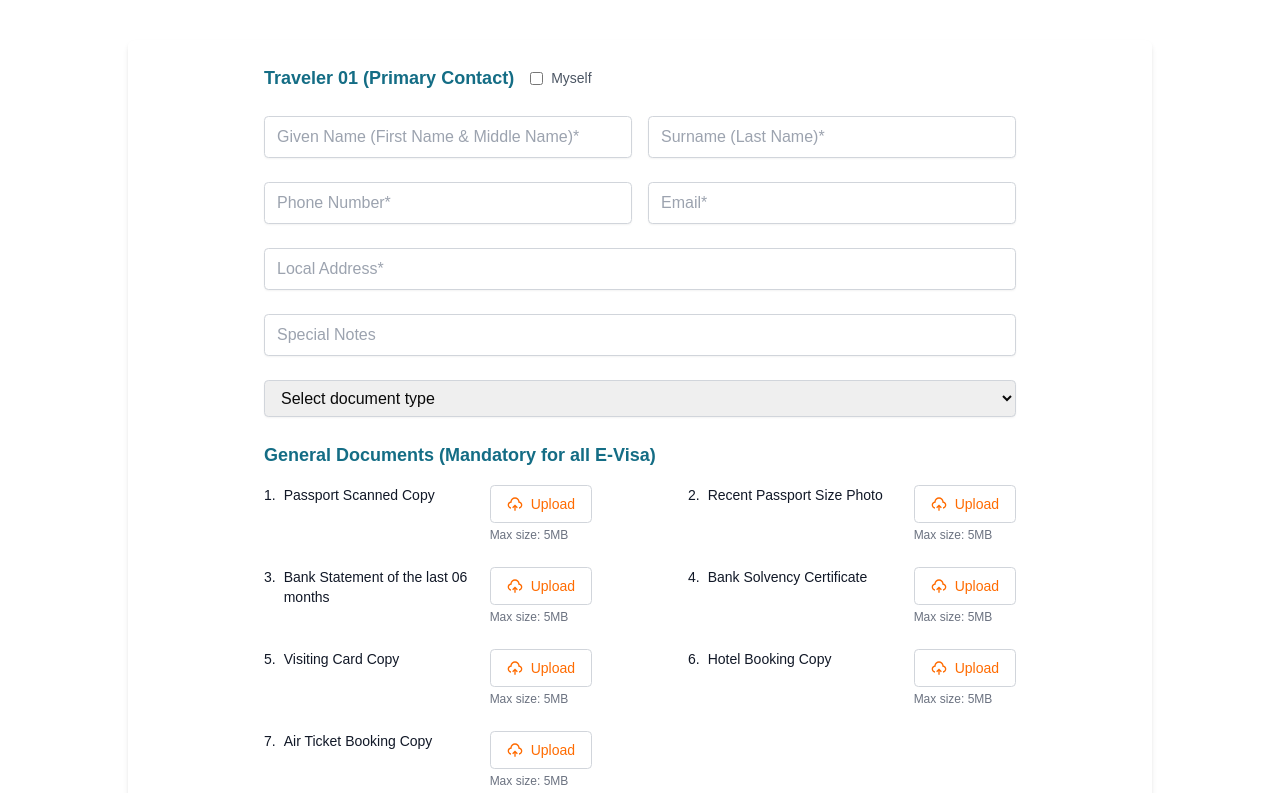
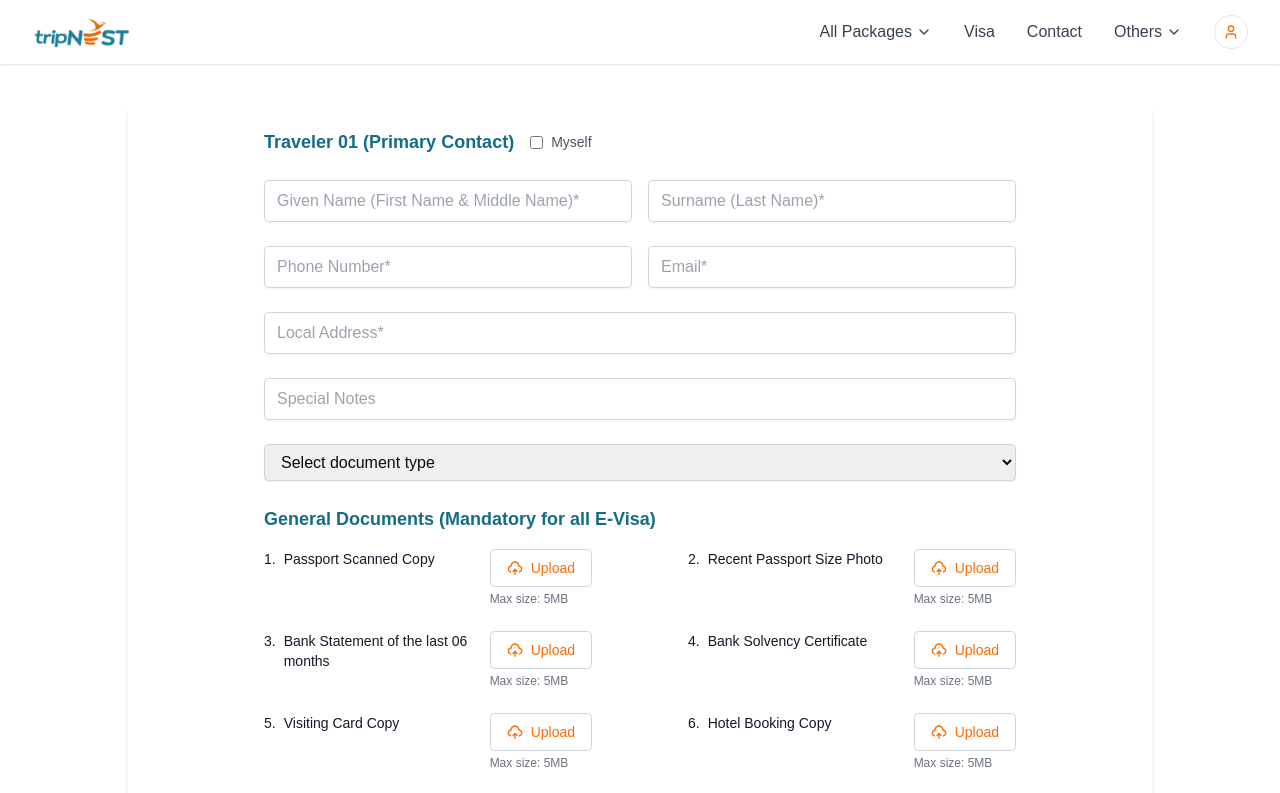
Before and after one commit to the-pujon/tripnest-visa-form, a Next.js app: page / in a window 1280 px wide. Shown: the top 793 px of the page. Built offline with nearby package versions, Linux system fonts and the light colour scheme; no server answers.

Commit message:
feat(navbar): added navbar also fixed some design

```diff
--- a/src/app/layout.tsx
+++ b/src/app/layout.tsx
@@ -3,6 +3,7 @@ import { Geist, Geist_Mono } from "next/font/google";
 import "./globals.css";
 import { Toaster } from "react-hot-toast";
 import { Providers } from "@/components/Provider";
+import Navbar from "@/components/shared/Navbar";
 
 const geistSans = Geist({
   variable: "--font-geist-sans",
@@ -30,6 +31,7 @@ export default function RootLayout({
         className={`${geistSans.variable} ${geistMono.variable} antialiased`}
       >
         <Providers>
+          <Navbar/>
           {children}
           <Toaster/>
         </Providers>
--- a/src/app/travelers/[id]/sub-traveler/[subT_id]/page.tsx
+++ b/src/app/travelers/[id]/sub-traveler/[subT_id]/page.tsx
@@ -104,12 +104,12 @@ export default function UpdateSubTravelForm() {
   }
 
   return (
-    <div className="container mx-auto py-8">
-      <div className="space-y-8">
+    <div className="w-full max-w-5xl mx-auto py-10">
+      <div className="bg-white shadow-md rounded-lg overflow-hidden lg:px-28 px-0 pb-10 space-y-8">
         <TravelerFormSection
           key={1}
           id={1}
-          isFirst={true}
+          isFirst={false}
           onRemove={() => {}}
           onRegisterFormMethods={(methods) => handleRegisterFormMethods(1, methods)}
           defaultValues={visaData.data}
@@ -119,7 +119,7 @@ export default function UpdateSubTravelForm() {
             type="button"
             onClick={handleSubmitAll}
             disabled={isSubmitting}
-            className="px-4 py-2 bg-blue-500 text-white rounded hover:bg-blue-600 disabled:opacity-50"
+            className="px-4 py-2 bg-secondary text-white rounded hover:bg-seco  ndary/90 disabled:opacity-50"
           >
             {isSubmitting ? 'Updating...' : 'Update'}
           </button>
--- a/src/app/travelers/edit/[id]/page.tsx
+++ b/src/app/travelers/edit/[id]/page.tsx
@@ -98,8 +98,8 @@ export default function EditTravelForm() {
   }
 
   return (
-    <div className="container mx-auto py-8">
-      <div className="space-y-8">
+    <div className="w-full max-w-5xl mx-auto py-10">
+      <div className="bg-white shadow-md rounded-lg overflow-hidden lg:px-28 px-0 pb-10 space-y-8">
         <TravelerFormSection
           key={1}
           id={1}
@@ -113,7 +113,7 @@ export default function EditTravelForm() {
             type="button"
             onClick={handleSubmitAll}
             disabled={isSubmitting}
-            className="px-4 py-2 bg-blue-500 text-white rounded hover:bg-blue-600 disabled:opacity-50"
+            className="px-4 py-2 bg-secondary text-white rounded hover:bg-secondary/90 disabled:opacity-50"
           >
             {isSubmitting ? 'Updating...' : 'Update'}
           </button>
--- /dev/null
+++ b/src/components/shared/Navbar.tsx
@@ -0,0 +1,147 @@
+"use client"
+
+import { useState } from "react"
+import Image from "next/image"
+import Link from "next/link"
+import { LuChevronDown, LuLayoutDashboard, LuLogOut, LuMenu, LuUser } from "react-icons/lu"
+// import Logo from ""
+
+export default function Navbar() {
+    const [isOpen, setIsOpen] = useState(false)
+    const [isUserDropdownOpen, setIsUserDropdownOpen] = useState(false)
+
+    return (
+     <nav className="sticky top-0 z-50 self-start bg-white w-full shadow">
+         <div className="relative">
+        <div className="max-w-7xl mx-auto px-4 sm:px-6 lg:px-8">
+          <div className="flex justify-between h-16">
+            {/* Logo */}
+            <div className="flex-shrink-0 flex items-center">
+              <Link href="/">
+                <Image
+                  src="/logo.png"
+                  alt="tripNEST Logo"
+                  width={124}
+                  height={40}
+                  className="h-8 w-auto"
+                  priority
+                />
+              </Link>
+            </div>
+
+            {/* Desktop Menu */}
+            <div className="hidden md:flex md:items-center md:space-x-8">
+              <div className="relative group">
+                <button className="flex items-center text-gray-700 hover:text-gray-900">
+                  All Packages
+                  <LuChevronDown className="ml-1 h-4 w-4" />
+                </button>
+              </div>
+              <Link href="/" className="text-gray-700 hover:text-gray-900">
+                Visa
+              </Link>
+              <Link href="/" className="text-gray-700 hover:text-gray-900">
+                Contact
+              </Link>
+              <div className="relative group">
+                <button className="flex items-center text-gray-700 hover:text-gray-900">
+                  Others
+                  <LuChevronDown className="ml-1 h-4 w-4" />
+                </button>
+              </div>
+
+              {/* User Dropdown */}
+              <div className="relative">
+                <button
+                  onClick={() => setIsUserDropdownOpen(!isUserDropdownOpen)}
+                  className="flex items-center border rounded-full p-2 hover:bg-gray-50 transition-colors"
+                >
+                  <LuUser className="h-4 w-4 text-orange-500" />
+                  {/* <LuChevronDown className="ml-1 h-4 w-4" /> */}
+                </button>
+
+                {/* Dropdown Menu */}
+                {isUserDropdownOpen && (
+                  <div className="absolute right-0 mt-2 w-48 bg-white rounded-md shadow-lg py-1 z-10 border">
+                    <Link
+                      href="/travelers"
+                      className="flex items-center px-4 py-2 text-sm text-gray-700 hover:bg-gray-100"
+                    >
+                      <LuLayoutDashboard className="h-4 w-4 mr-2" />
+                      Dashboard
+                    </Link>
+                    <button
+                      onClick={() => {
+                        // Handle logout
+                        console.log("Logging out...")
+                      }}
+                      className="flex items-center w-full px-4 py-2 text-sm text-gray-700 hover:bg-gray-100"
+                    >
+                      <LuLogOut className="h-4 w-4 mr-2" />
+                      Log out
+                    </button>
+                  </div>
+                )}
+              </div>
+            </div>
+
+            {/* Mobile menu button */}
+            <div className="md:hidden flex items-center">
+              <button onClick={() => setIsOpen(!isOpen)} className="text-orange-500">
+                <LuMenu className="h-6 w-6" />
+              </button>
+            </div>
+          </div>
+        </div>
+
+        {/* Mobile menu */}
+        {isOpen && (
+          <div className="md:hidden">
+            <div className="px-2 pt-2 pb-3 space-y-1 sm:px-3">
+              <button className="block px-3 py-2 text-base font-medium text-gray-700 hover:text-gray-900 hover:bg-gray-50 w-full text-left">
+                All Packages
+              </button>
+              <Link
+                href="/visa"
+                className="block px-3 py-2 text-base font-medium text-gray-700 hover:text-gray-900 hover:bg-gray-50"
+              >
+                Visa
+              </Link>
+              <Link
+                href="/contact"
+                className="block px-3 py-2 text-base font-medium text-gray-700 hover:text-gray-900 hover:bg-gray-50"
+              >
+                Contact
+              </Link>
+              <button className="block px-3 py-2 text-base font-medium text-gray-700 hover:text-gray-900 hover:bg-gray-50 w-full text-left">
+                Others
+              </button>
+
+              {/* Mobile User Menu */}
+              <Link
+                href="/dashboard"
+                className="flex items-center px-3 py-2 text-base font-medium text-gray-700 hover:text-gray-900 hover:bg-gray-50"
+              >
+                <LuLayoutDashboard className="h-5 w-5 mr-2" />
+                Dashboard
+              </Link>
+              <button
+                onClick={() => {
+                  // Handle logout
+                  console.log("Logging out...")
+                }}
+                className="flex items-center w-full px-3 py-2 text-base font-medium text-gray-700 hover:text-gray-900 hover:bg-gray-50"
+              >
+                <LuLogOut className="h-5 w-5 mr-2" />
+                Log out
+              </button>
+            </div>
+          </div>
+        )}
+
+        {/* Click outside handler for user dropdown */}
+        {isUserDropdownOpen && <div className="fixed inset-0 z-0" onClick={() => setIsUserDropdownOpen(false)} />}
+      </div>
+     </nav>
+    )
+  }
```
Also changed, not shown: public/logo.png (added).
